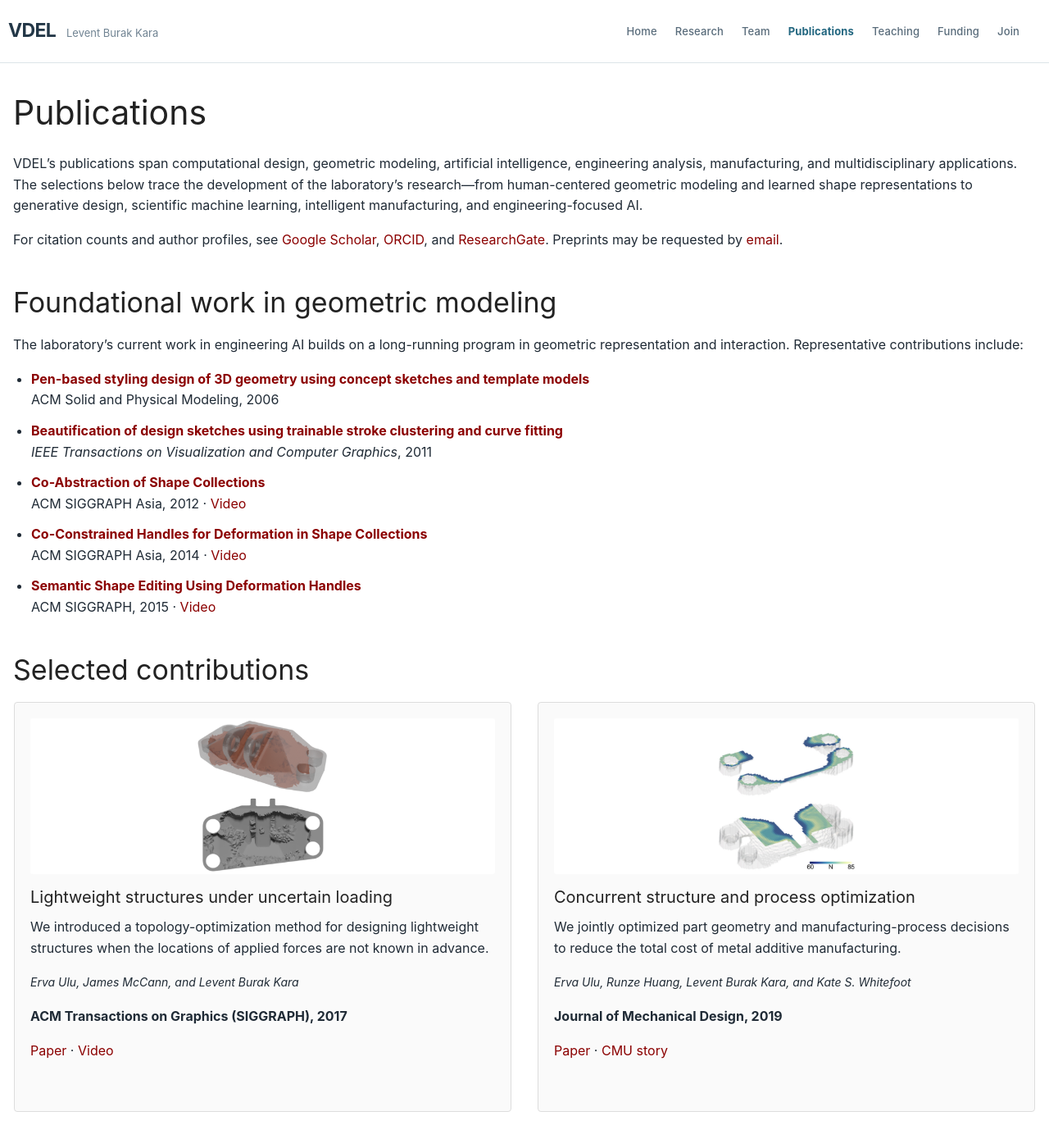
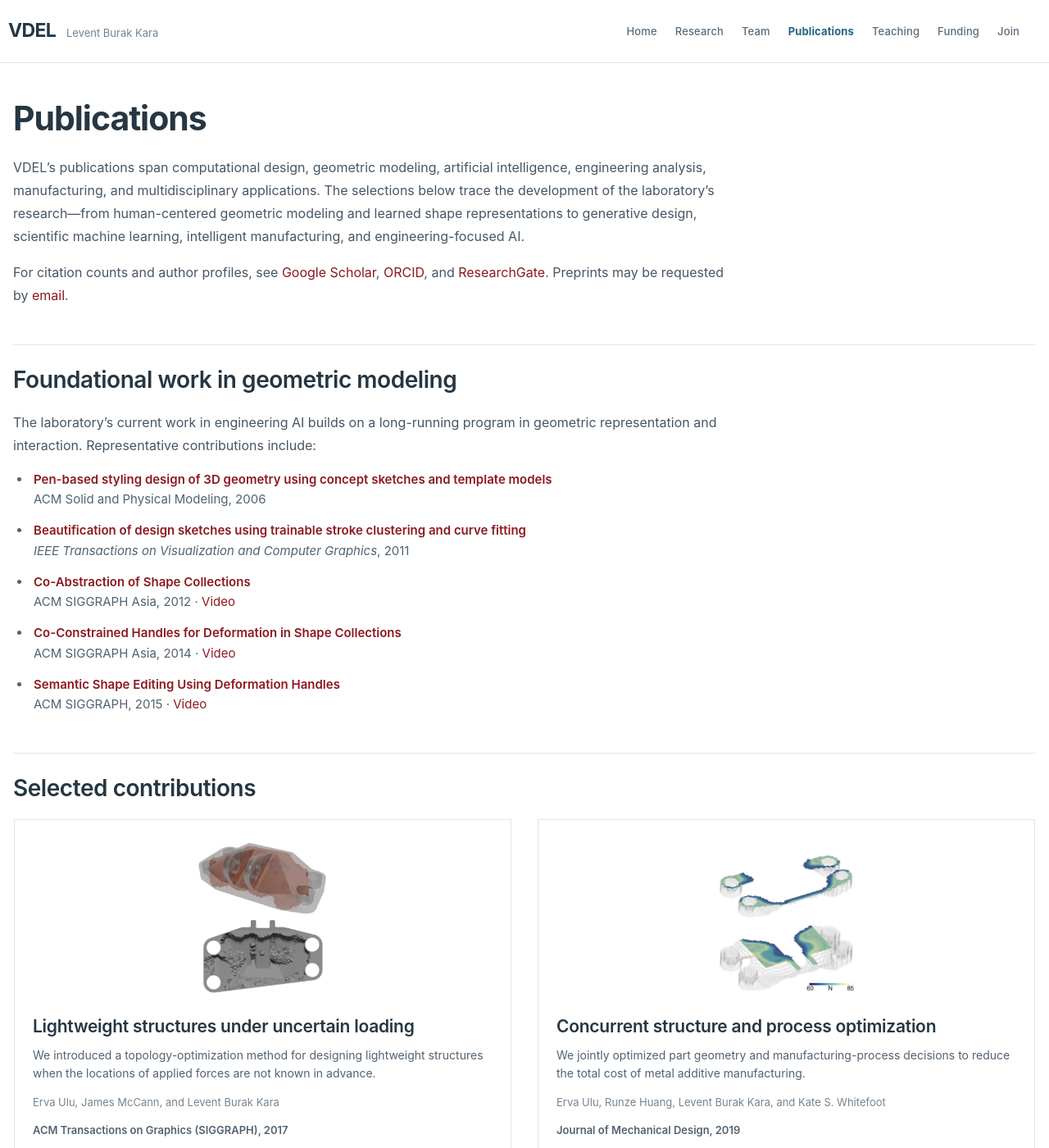
Before and after one commit to levburkara/levburkara.github.io, a Jekyll site: the page built from _pages/publications.md, in a window 1280 px wide and 1400 px high. Shown: the whole window at 82% size. Built offline with Jekyll 4.4.1, drawn with Linux system fonts in a browser that asks for light colours; nearby versions of some CDN libraries.

Commit message:
Add files via upload

```diff
--- a/css/main.scss
+++ b/css/main.scss
@@ -538,3 +538,143 @@ h1, h2, h3, h4, h5, h6 { font-family: inherit; }
   #textid.vdel-research-page > h2 { margin-top: 36px; padding-top: 22px; }
   #textid.vdel-research-page > p { font-size: 15px; line-height: 1.7; }
 }
+
+/* Publications page: same visual vocabulary as the new VDEL homepage. */
+#gridid.vdel-publications-page {
+  padding-top: 18px;
+  padding-bottom: 12px;
+  color: #283744;
+}
+#gridid.vdel-publications-page > h1 {
+  font-size: clamp(32px, 3.2vw, 42px);
+  line-height: 1.18;
+  letter-spacing: -.025em;
+  font-weight: 650;
+  color: #263642;
+  margin: 12px 0 22px;
+}
+#gridid.vdel-publications-page > p {
+  max-width: 88ch;
+  font-size: 16px;
+  line-height: 1.75;
+  color: #465666;
+  margin-bottom: 16px;
+}
+#gridid.vdel-publications-page > h2 {
+  font-size: clamp(23px, 2.2vw, 28px);
+  line-height: 1.3;
+  font-weight: 620;
+  letter-spacing: -.016em;
+  color: #263642;
+  margin: 46px 0 19px;
+  padding-top: 24px;
+  border-top: 1px solid #dfe6eb;
+  border-bottom: 0;
+}
+#gridid.vdel-publications-page a { color: #8b1920; text-underline-offset: 2px; }
+#gridid.vdel-publications-page a:hover,
+#gridid.vdel-publications-page a:focus { color: #611017; }
+#gridid.vdel-publications-page .foundational-work {
+  max-width: 94ch;
+  margin: 0 0 32px;
+  padding-left: 22px;
+}
+#gridid.vdel-publications-page .foundational-work li {
+  color: #526271;
+  font-size: 15px;
+  line-height: 1.65;
+  padding-left: 3px;
+  margin-bottom: 13px;
+}
+#gridid.vdel-publications-page .foundational-work li strong {
+  font-weight: 600;
+}
+/* Existing Bootstrap columns, but consistent-height cards in each row. */
+@media (min-width: 768px) {
+  #gridid.vdel-publications-page > .row {
+    display: flex;
+    flex-wrap: wrap;
+    align-items: stretch;
+    margin-bottom: 0;
+  }
+  #gridid.vdel-publications-page > .row > .col-sm-6 {
+    display: flex;
+    flex-direction: column;
+    min-width: 0;
+  }
+}
+#gridid.vdel-publications-page .selected-publication {
+  display: flex;
+  flex-direction: column;
+  flex: 1;
+  min-height: 0;
+  width: 100%;
+  padding: 22px;
+  margin-bottom: 24px;
+  background: #fff;
+  border: 1px solid #dfe6eb;
+  border-radius: 0;
+  box-shadow: none;
+}
+#gridid.vdel-publications-page .selected-publication img {
+  display: block;
+  float: none;
+  height: 195px;
+  width: 100%;
+  max-width: 100%;
+  object-fit: contain;
+  object-position: center;
+  padding: 3px;
+  margin: 0 0 21px !important;
+  border: 0;
+  border-radius: 0 !important;
+  box-shadow: none !important;
+  background: #fff;
+}
+#gridid.vdel-publications-page .selected-publication h3 {
+  font-size: 21px;
+  line-height: 1.3;
+  letter-spacing: -.012em;
+  font-weight: 620;
+  color: #263642;
+  margin: 0 0 11px;
+}
+#gridid.vdel-publications-page .selected-publication p {
+  margin: 0 0 12px;
+  font-size: 14px;
+  line-height: 1.6;
+  color: #526271;
+}
+#gridid.vdel-publications-page .selected-publication p em {
+  font-size: 13px;
+  font-style: normal;
+  color: #758592;
+}
+#gridid.vdel-publications-page .selected-publication p strong {
+  font-size: 13px;
+  font-weight: 600;
+  color: #526271;
+}
+#gridid.vdel-publications-page .selected-publication .publication-links {
+  margin-top: auto;
+  padding-top: 13px;
+  border-top: 1px solid #edf0f2;
+  font-weight: 600;
+}
+/* The complete bibliography is rendered by BibBase; keep this light-touch. */
+#gridid.vdel-publications-page .bibbase_group {
+  margin-top: 28px;
+  padding-top: 10px;
+}
+#gridid.vdel-publications-page .bibbase_paper {
+  margin-bottom: 14px;
+  line-height: 1.55;
+  overflow-wrap: anywhere;
+}
+@media (max-width: 767px) {
+  #gridid.vdel-publications-page { padding-top: 2px; }
+  #gridid.vdel-publications-page > p { font-size: 15px; line-height: 1.7; }
+  #gridid.vdel-publications-page > h2 { margin-top: 36px; padding-top: 22px; }
+  #gridid.vdel-publications-page .selected-publication { padding: 17px; }
+  #gridid.vdel-publications-page .selected-publication img { height: auto; max-height: 220px; }
+}
```
